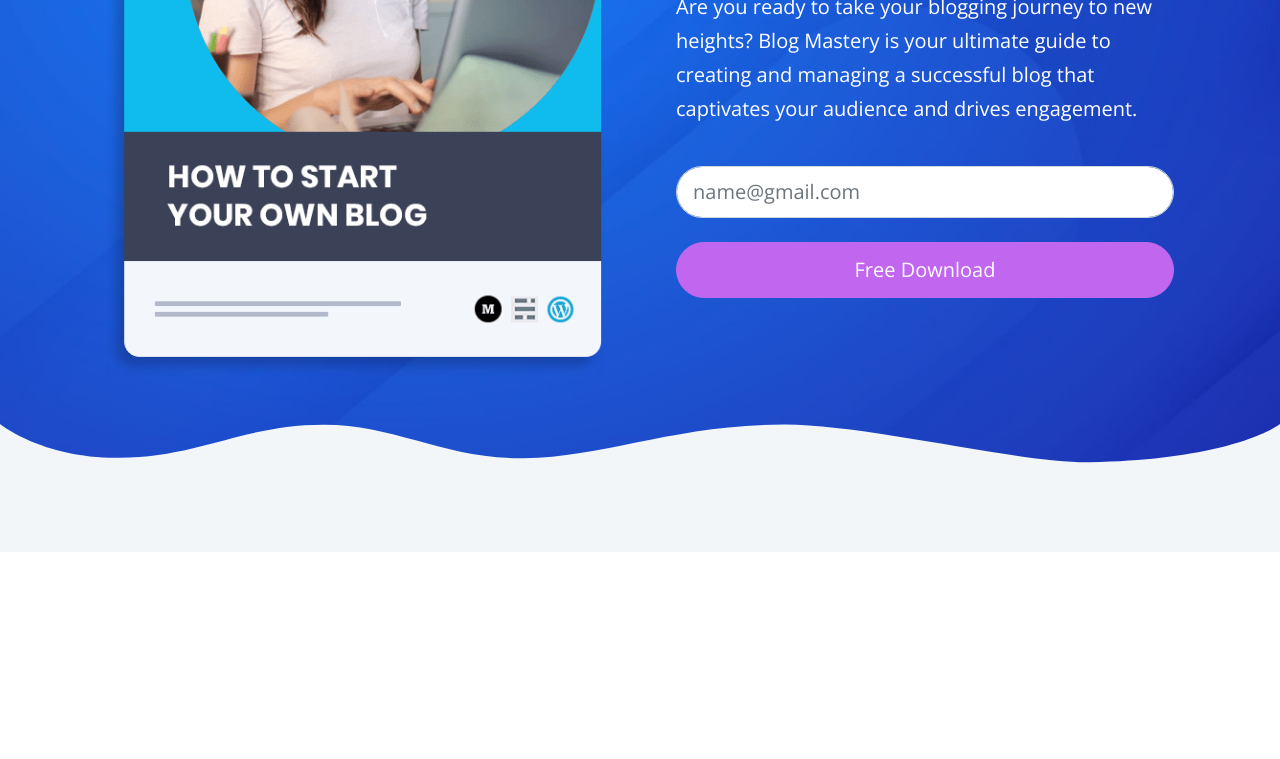
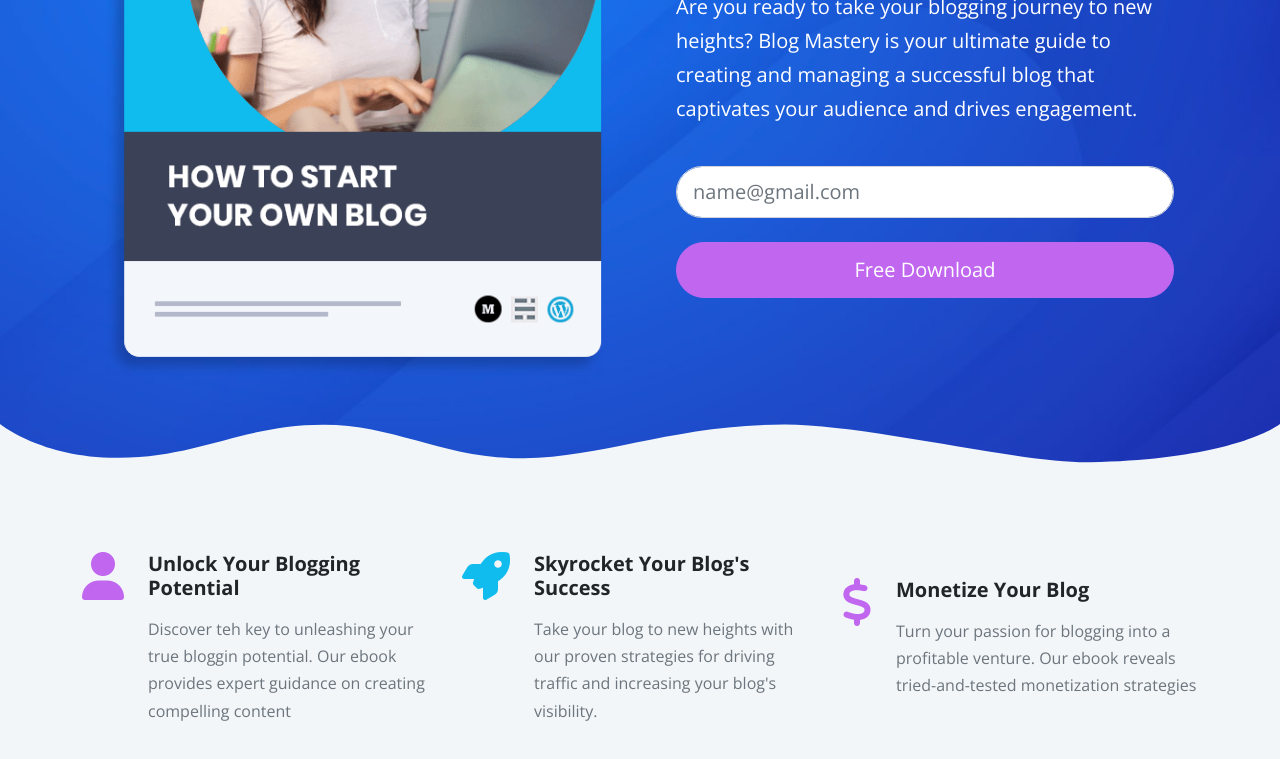
Before and after one commit to fisheeesh/ebook-website, a website: page index.html in a window 1280 px wide. Shown: the part 433-1192 px from the top of the page. Before the commit the page ends 985 px from the top, so only its background shows below. Drawn offline with nearby package versions, Linux system fonts and the light colour scheme; files that its build step writes are made by us from their sources; files whose address does not match are found by name.

Commit message:
icons section

```diff
--- a/index.html
+++ b/index.html
@@ -95,6 +95,46 @@
     </svg>
   </header>
 
+  <!-- Icons -->
+  <section class="icons bg-light pb-5">
+    <div class="container-xl">
+      <div class="row hstack g-4">
+        <div class="col-md-4 d-flex gap-4">
+          <i class="fas fa-user fa-3x text-primary"></i>
+          <div>
+            <h5 class="fw-bold">Unlock Your Blogging Potential</h5>
+            <p class="text-muted">
+              Discover teh key to unleashing your true bloggin potential. Our ebook provides expert guidance on creating
+              compelling content
+            </p>
+          </div>
+        </div>
+        <div class="col-md-4 d-flex gap-4">
+          <i class="fas fa-rocket fa-3x text-secondary"></i>
+          <div>
+            <h5 class="fw-bold">Skyrocket Your Blog's Success</h5>
+            <p class="text-muted">
+              Take your blog to new heights with our proven strategies for driving traffic and increasing your blog's
+              visibility.
+            </p>
+          </div>
+        </div>
+        <div class="col-md-4 d-flex gap-4">
+          <i class="fas fa-dollar fa-3x text-primary"></i>
+          <div>
+            <h5 class="fw-bold">
+              Monetize Your Blog
+            </h5>
+            <p class="text-muted">
+              Turn your passion for blogging into a profitable venture. Our ebook reveals tried-and-tested monetization
+              strategies
+            </p>
+          </div>
+        </div>
+      </div>
+    </div>
+  </section>
+
   <script src="js/bootstrap.bundle.min.js"></script>
   <script src="js/script.js"></script>
 </body>
--- a/scss/styles.scss
+++ b/scss/styles.scss
@@ -7,3 +7,14 @@
     background:  url(../images//header-background.jpg) center center no-repeat;
     background-size: cover;
 }
+
+@media(max-width: 1000px){
+    .hero .image-container{
+        display: flex;
+        justify-content: center;
+
+    }
+    .hero .text-container{
+        text-align: center;
+    }
+}
```
